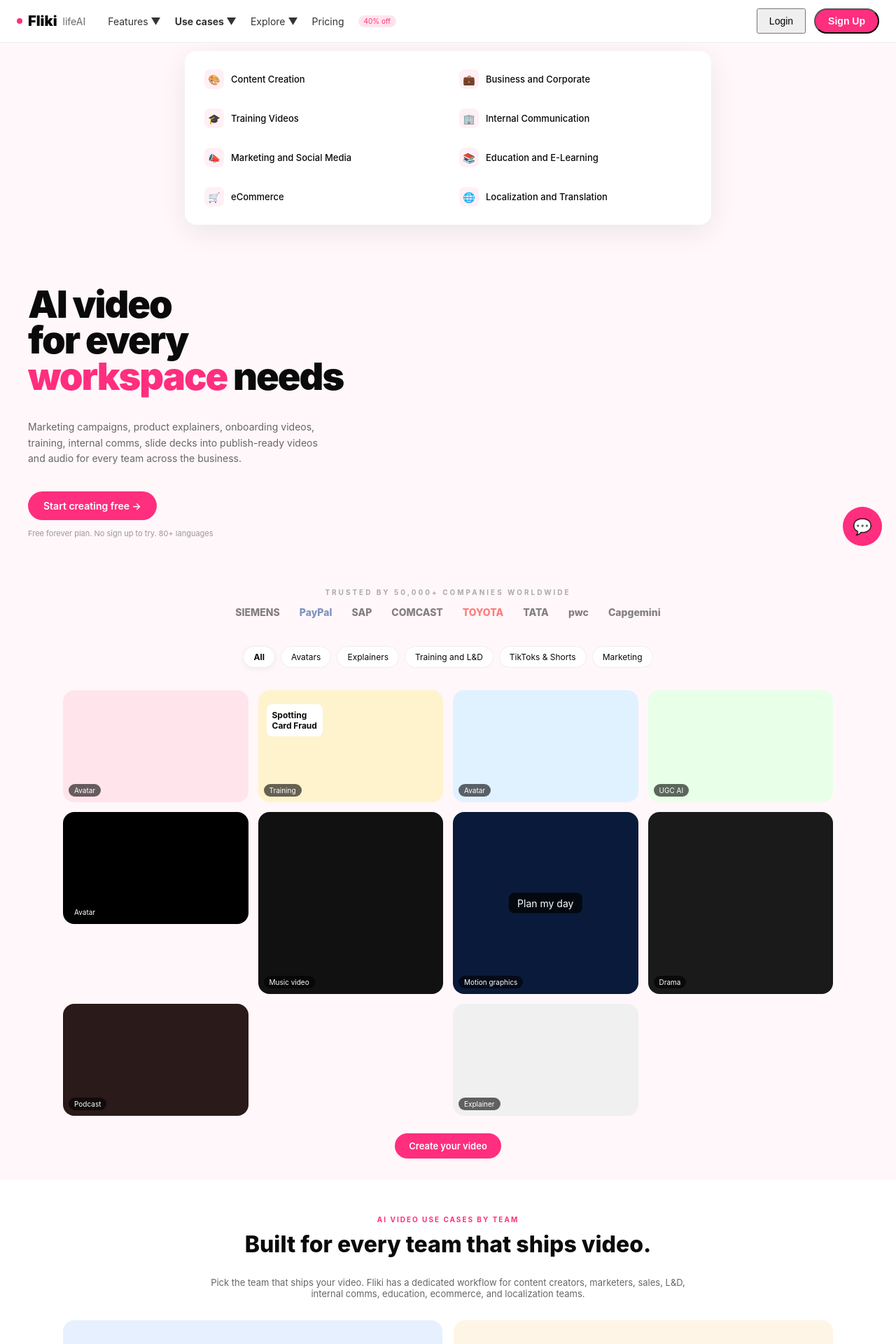
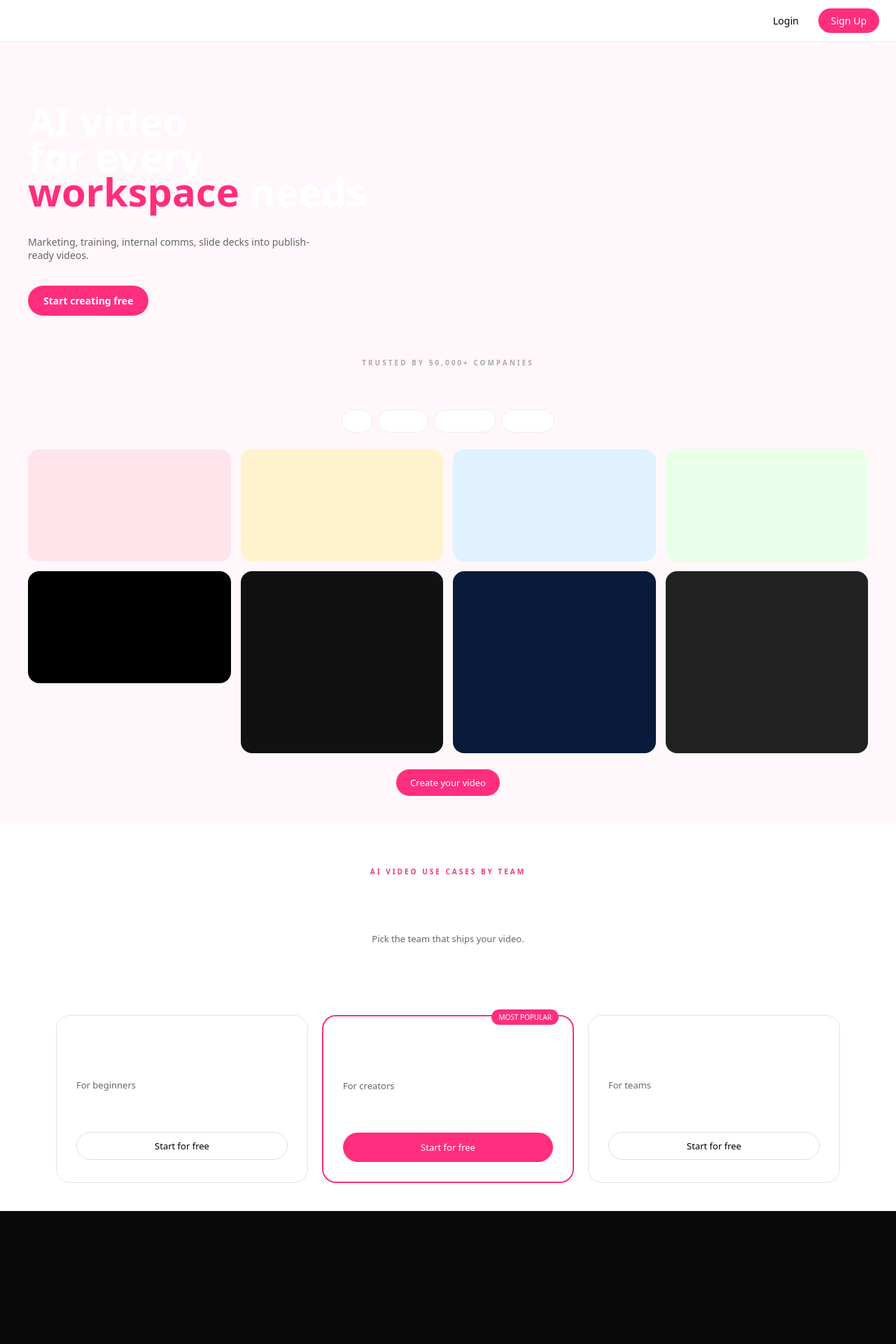
Before and after one commit to muradofficalid-art/LifeAI, a Next.js app: page / in a window 1280 px wide. Shown: the top 1920 px of the page at 70% size. After the commit the page ends 1730 px from the top, so only its background shows below. Built offline with nearby package versions, Linux system fonts and the light colour scheme.

Commit message:
Update page.tsx

```diff
--- a/app/page.tsx
+++ b/app/page.tsx
@@ -1,115 +1,78 @@
 'use client'
-import { useState } from 'react'
 
 export default function Home() {
-  const [duration, setDuration] = useState(5)
-  const credits = (duration * 0.5).toFixed(1)
+  return (
+    <div style={{background:'#FFF7F9', minHeight:'100vh', fontFamily:'system-ui'}}>
 
-  return (
-    <div style={{background:'#FFF7F9', color:'#0a0a0a', minHeight:'100vh', fontFamily:'Inter, system-ui'}}>
-
-      {/* NAVBAR */}
-      <nav style={{background:'white', borderBottom:'1px solid #eee', padding:'12px 24px', display:'flex', justifyContent:'space-between', alignItems:'center', position:'sticky', top:0, zIndex:50}}>
-        <div style={{display:'flex', gap:'32px', alignItems:'center'}}>
-          <div style={{fontWeight:900, fontSize:'20px', display:'flex', alignItems:'center', gap:'8px'}}><span style={{width:'8px', height:'8px', background:'#FF2E7E', borderRadius:'50%', display:'inline-block'}}></span>Fliki <span style={{fontWeight:400, opacity:0.6, fontSize:'14px'}}>lifeAI</span></div>
-          <div style={{display:'flex', gap:'20px', fontSize:'14px', color:'#333'}}><span>Features ▼</span><span style={{fontWeight:700}}>Use cases ▼</span><span>Explore ▼</span><span>Pricing</span><span style={{background:'#FFE4EC', color:'#FF2E7E', padding:'2px 8px', borderRadius:'999px', fontSize:'10px'}}>40% off</span></div>
+      <nav style={{background:'white', borderBottom:'1px solid #eee', padding:'12px 24px', display:'flex', justifyContent:'space-between', alignItems:'center'}}>
+        <div style={{fontWeight:900, fontSize:'20px'}}>lifeAI</div>
+        <div style={{display:'flex', gap:'12px'}}>
+          <a href="/dashboard" style={{padding:'8px 16px', textDecoration:'none', color:'black', fontSize:'14px'}}>Login</a>
+          <a href="/dashboard" style={{background:'#FF2E7E', color:'white', padding:'8px 18px', borderRadius:'999px', fontSize:'14px', textDecoration:'none'}}>Sign Up</a>
         </div>
-        <div style={{display:'flex', gap:'12px'}}><button style={{padding:'8px 16px', fontSize:'14px'}}>Login</button><button style={{background:'#FF2E7E', color:'white', padding:'8px 18px', borderRadius:'999px', fontSize:'14px', fontWeight:600}}>Sign Up</button></div>
       </nav>
 
-      {/* DROPDOWN - ICONS LIST */}
-      <div style={{background:'white', maxWidth:'720px', margin:'12px auto', borderRadius:'16px', boxShadow:'0 10px 40px rgba(0,0,0,0.08)', padding:'16px', display:'grid', gridTemplateColumns:'1fr 1fr', gap:'8px'}}>
-        {[
-          ['🎨','Content Creation'],['💼','Business and Corporate'],
-          ['🎓','Training Videos'],['🏢','Internal Communication'],
-          ['📣','Marketing and Social Media'],['📚','Education and E-Learning'],
-          ['🛒','eCommerce'],['🌐','Localization and Translation']
-        ].map(([icon, text])=>(
-          <div key={text} style={{display:'flex', alignItems:'center', gap:'10px', padding:'10px 12px', borderRadius:'10px'}}><span style={{width:'28px', height:'28px', background:'#FFF0F5', borderRadius:'8px', display:'flex', alignItems:'center', justifyContent:'center', fontSize:'14px'}}>{icon}</span><span style={{fontSize:'13px', fontWeight:500}}>{text}</span></div>
-        ))}
-      </div>
+      <div style={{maxWidth:'1200px', margin:'0 auto', padding:'50px 24px'}}>
+        <h1 style={{fontSize:'56px', fontWeight:900, lineHeight:'0.9'}}>AI video<br/>for every<br/><span style={{color:'#FF2E7E'}}>workspace</span> needs</h1>
+        <p style={{maxWidth:'420px', marginTop:'18px', fontSize:'14px', color:'#666'}}>Marketing, training, internal comms, slide decks into publish-ready videos.</p>
+        <a href="/dashboard" style={{display:'inline-block', marginTop:'20px', background:'#FF2E7E', color:'white', padding:'12px 22px', borderRadius:'999px', textDecoration:'none', fontSize:'14px', fontWeight:600}}>Start creating free</a>
 
-      {/* HERO */}
-      <div style={{textAlign:'left', maxWidth:'1200px', margin:'0 auto', padding:'40px 24px 20px'}}>
-        <h1 style={{fontSize:'54px', fontWeight:900, lineHeight:'0.95', letterSpacing:'-2px'}}>AI video<br/>for every<br/><span style={{color:'#FF2E7E'}}>workspace</span> needs</h1>
-        <p style={{maxWidth:'420px', marginTop:'18px', fontSize:'14px', color:'#666', lineHeight:'1.6'}}>Marketing campaigns, product explainers, onboarding videos, training, internal comms, slide decks into publish-ready videos and audio for every team across the business.</p>
-        <a href="/dashboard" style={{display:'inline-block', marginTop:'22px', background:'#FF2E7E', color:'white', padding:'12px 22px', borderRadius:'999px', fontSize:'14px', fontWeight:600, textDecoration:'none'}}>Start creating free →</a>
-        <p style={{fontSize:'11px', color:'#999', marginTop:'12px'}}>Free forever plan. No sign up to try. 80+ languages</p>
-      </div>
+        <p style={{textAlign:'center', fontSize:'10px', letterSpacing:'3px', color:'#aaa', fontWeight:700, marginTop:'60px'}}>TRUSTED BY 50,000+ COMPANIES</p>
+        <div style={{display:'flex', justifyContent:'center', gap:'24px', marginTop:'12px', fontWeight:800, opacity:0.5, fontSize:'13px'}}>
+          <span>SIEMENS</span><span>PayPal</span><span>TOYOTA</span><span>TATA</span><span>SAP</span>
+        </div>
 
-      {/* TRUSTED */}
-      <div style={{textAlign:'center', padding:'30px 0'}}>
-        <p style={{fontSize:'10px', letterSpacing:'3px', color:'#aaa', fontWeight:700}}>TRUSTED BY 50,000+ COMPANIES WORLDWIDE</p>
-        <div style={{display:'flex', justifyContent:'center', gap:'28px', marginTop:'14px', opacity:0.5, fontWeight:800, fontSize:'14px', flexWrap:'wrap'}}><span>SIEMENS</span><span style={{color:'#003087'}}>PayPal</span><span>SAP</span><span>COMCAST</span><span style={{color:'red'}}>TOYOTA</span><span>TATA</span><span>pwc</span><span>Capgemini</span></div>
-      </div>
+        <div style={{display:'flex', justifyContent:'center', gap:'8px', marginTop:'30px', flexWrap:'wrap'}}>
+          <span style={{background:'white', border:'1px solid #eee', padding:'7px 14px', borderRadius:'999px', fontSize:'12px'}}>All</span>
+          <span style={{background:'#fff', border:'1px solid #eee', padding:'7px 14px', borderRadius:'999px', fontSize:'12px'}}>Avatars</span>
+          <span style={{background:'#fff', border:'1px solid #eee', padding:'7px 14px', borderRadius:'999px', fontSize:'12px'}}>Explainers</span>
+          <span style={{background:'#fff', border:'1px solid #eee', padding:'7px 14px', borderRadius:'999px', fontSize:'12px'}}>Training</span>
+        </div>
 
-      {/* FILTER PILLS */}
-      <div style={{display:'flex', justifyContent:'center', gap:'8px', flexWrap:'wrap', padding:'10px'}}>
-        {['All','Avatars','Explainers','Training and L&D','TikToks & Shorts','Marketing'].map((f,i)=><span key={f} style={{background: i===0 ? 'white' : '#fff', border:'1px solid #eee', padding:'7px 14px', borderRadius:'999px', fontSize:'12px', fontWeight: i===0 ? 700 : 400, boxShadow: i===0 ? '0 2px 8px rgba(0,0,0,0.06)' : 'none'}}>{f}</span>)}
-      </div>
+        <div style={{display:'grid', gridTemplateColumns:'repeat(4, 1fr)', gap:'14px', marginTop:'24px'}}>
+          <div style={{height:'160px', background:'#FFE4EC', borderRadius:'16px'}}></div>
+          <div style={{height:'160px', background:'#FFF3CD', borderRadius:'16px'}}></div>
+          <div style={{height:'160px', background:'#E0F2FF', borderRadius:'16px'}}></div>
+          <div style={{height:'160px', background:'#E8FFE8', borderRadius:'16px'}}></div>
+          <div style={{height:'160px', background:'#000', borderRadius:'16px'}}></div>
+          <div style={{height:'260px', background:'#111', borderRadius:'16px'}}></div>
+          <div style={{height:'260px', background:'#0A1A3A', borderRadius:'16px'}}></div>
+          <div style={{height:'260px', background:'#222', borderRadius:'16px'}}></div>
+        </div>
 
-      {/* VIDEO GRID */}
-      <div style={{display:'grid', gridTemplateColumns:'repeat(4, 1fr)', gap:'14px', maxWidth:'1100px', margin:'22px auto', padding:'0 16px'}}>
-        {[
-          {tag:'Avatar', bg:'#FFE4EC'}, {tag:'Training', bg:'#FFF3CD'}, {tag:'Avatar', bg:'#E0F2FF'}, {tag:'UGC AI', bg:'#E8FFE8'},
-          {tag:'Avatar', bg:'#000'}, {tag:'Music video', bg:'#111'}, {tag:'Motion graphics', bg:'#0A1A3A'}, {tag:'Drama', bg:'#1a1a1a'},
-          {tag:'Podcast', bg:'#2a1a1a'}, {tag:'Explainer', bg:'#f0f0f0'},
-        ].map((v,i)=>(
-          <div key={i} style={{height: i===5 || i===6 || i===7 ? '260px' : '160px', background:v.bg, borderRadius:'16px', position:'relative', overflow:'hidden', gridRow: i===5 ? 'span 2' : undefined}}>
-            <div style={{position:'absolute', bottom:'8px', left:'8px', background:'rgba(0,0,0,0.6)', color:'white', fontSize:'10px', padding:'3px 8px', borderRadius:'999px'}}>{v.tag}</div>
-            {i===1 && <div style={{position:'absolute', top:'20px', left:'12px', background:'white', padding:'8px', borderRadius:'8px', fontSize:'12px', fontWeight:700}}>Spotting<br/>Card Fraud</div>}
-            {i===6 && <div style={{position:'absolute', top:'50%', left:'50%', transform:'translate(-50%,-50%)', background:'rgba(0,0,0,0.7)', color:'white', padding:'6px 12px', borderRadius:'8px', fontSize:'14px'}}>Plan my day</div>}
-          </div>
-        ))}
-      </div>
-
-      <div style={{textAlign:'center', padding:'10px 0 40px'}}><a href="/dashboard" style={{background:'#FF2E7E', color:'white', padding:'10px 20px', borderRadius:'999px', fontSize:'13px', textDecoration:'none', fontWeight:600}}>Create your video</a></div>
-
-      {/* BUILT FOR EVERY TEAM */}
-      <div style={{background:'white', padding:'40px 24px', textAlign:'center'}}>
-        <p style={{fontSize:'10px', letterSpacing:'2px', color:'#FF2E7E', fontWeight:700}}>AI VIDEO USE CASES BY TEAM</p>
-        <h2 style={{fontSize:'32px', fontWeight:800, marginTop:'8px'}}>Built for every team that ships video.</h2>
-        <p style={{fontSize:'13px', color:'#666', maxWidth:'700px', margin:'10px auto'}}>Pick the team that ships your video. Fliki has a dedicated workflow for content creators, marketers, sales, L&D, internal comms, education, ecommerce, and localization teams.</p>
-        <div style={{display:'grid', gridTemplateColumns:'1fr 1fr', gap:'16px', maxWidth:'1100px', margin:'30px auto'}}>
-          <div style={{background:'#E6F0FF', borderRadius:'16px', height:'220px', display:'flex', alignItems:'center', justifyContent:'center'}}>📱 Mockup 1</div>
-          <div style={{background:'#FFF5E6', borderRadius:'16px', height:'220px', display:'flex', alignItems:'center', justifyContent:'center'}}>🖼️ Mockup 2</div>
+        <div style={{textAlign:'center', marginTop:'30px'}}>
+          <a href="/dashboard" style={{background:'#FF2E7E', color:'white', padding:'10px 20px', borderRadius:'999px', textDecoration:'none', fontSize:'13px'}}>Create your video</a>
         </div>
       </div>
 
-      {/* PRICING */}
-      <div style={{background:'white', padding:'40px 16px'}}>
-        <p style={{textAlign:'center', fontSize:'10px', letterSpacing:'3px', color:'#888'}}>SIMPLE, TRANSPARENT PRICING</p>
-        <h2 style={{textAlign:'center', fontSize:'36px', fontWeight:800, marginTop:'8px'}}>Your AI partner for <span style={{color:'#FF2E7E'}}>video creation</span></h2>
-        <div style={{display:'flex', justifyContent:'center', marginTop:'18px'}}><div style={{background:'#f1f1f1', borderRadius:'999px', padding:'4px', display:'flex'}}><button style={{background:'black', color:'white', padding:'8px 18px', borderRadius:'999px', fontSize:'13px'}}>Monthly</button><button style={{padding:'8px 18px', fontSize:'13px', color:'#666'}}>Yearly ⚡ 40% off</button></div></div>
+      <div style={{background:'white', padding:'50px 24px', textAlign:'center'}}>
+        <p style={{fontSize:'10px', letterSpacing:'3px', color:'#FF2E7E', fontWeight:700}}>AI VIDEO USE CASES BY TEAM</p>
+        <h2 style={{fontSize:'32px', fontWeight:800, marginTop:'8px'}}>Built for every team that ships video.</h2>
+        <p style={{fontSize:'13px', color:'#666', maxWidth:'700px', margin:'10px auto'}}>Pick the team that ships your video.</p>
+      </div>
 
-        <div style={{display:'grid', gridTemplateColumns:'repeat(3,1fr)', gap:'20px', maxWidth:'1200px', margin:'36px auto'}}>
-          <div style={{border:'1px solid #e5e5e5', borderRadius:'20px', padding:'28px'}}><h3 style={{fontWeight:700}}>Basic</h3><p style={{fontSize:'13px', color:'#666'}}>For beginners</p><ul style={{marginTop:'20px', fontSize:'13px', lineHeight:'26px', listStyle:'none', padding:0}}><li>✓ 60 credits per month</li><li>✓ 1000 voices</li><li>✓ Full HD 1080p</li><li>✓ Premium stock</li><li>✓ 5 min</li></ul><p style={{fontWeight:800, marginTop:'24px'}}>Rs 2,299 / per month</p><a href="/dashboard" style={{display:'block', textAlign:'center', marginTop:'18px', border:'1px solid #ddd', borderRadius:'999px', padding:'10px', fontSize:'13px', textDecoration:'none', color:'black'}}>Start for free →</a></div>
-
-          <div style={{border:'2px solid #FF2E7E', borderRadius:'20px', padding:'28px', position:'relative'}}><span style={{position:'absolute', top:'-10px', right:'20px', background:'#FF2E7E', color:'white', fontSize:'10px', padding:'4px 10px', borderRadius:'999px'}}>⭐ MOST POPULAR</span><h3 style={{fontWeight:700}}>Standard</h3><p style={{fontSize:'13px', color:'#666'}}>For creators</p><ul style={{marginTop:'20px', fontSize:'13px', lineHeight:'26px', listStyle:'none', padding:0}}><li>✓ 180 credits</li><li>✓ 1000 voices 500 ultra</li><li>✓ 15 min, 60+ languages</li><li>✓ Voice cloning</li></ul><p style={{fontWeight:800, marginTop:'24px'}}>Rs 7,799 / per month</p><a href="/dashboard" style={{display:'block', textAlign:'center', marginTop:'18px', background:'#FF2E7E', color:'white', borderRadius:'999px', padding:'12px', fontSize:'13px', textDecoration:'none'}}>Start for free →</a></div>
-
-          <div style={{border:'1px solid #e5e5e5', borderRadius:'20px', padding:'28px'}}><h3 style={{fontWeight:700}}>Premium</h3><p style={{fontSize:'13px', color:'#666'}}>For professional teams</p><ul style={{marginTop:'20px', fontSize:'13px', lineHeight:'26px', listStyle:'none', padding:0}}><li>✓ 600 credits</li><li>✓ 2300+ voices</li><li>✓ 40 min</li><li>✓ AI video clips</li></ul><p style={{fontWeight:800, marginTop:'24px'}}>Rs 23,999 / per month</p><a href="/dashboard" style={{display:'block', textAlign:'center', marginTop:'18px', border:'1px solid #ddd', borderRadius:'999px', padding:'10px', fontSize:'13px', textDecoration:'none', color:'black'}}>Start for free →</a></div>
+      <div style={{background:'white', padding:'40px 80px', display:'grid', gridTemplateColumns:'repeat(3, 1fr)', gap:'20px'}}>
+        <div style={{border:'1px solid #e5e5e5', borderRadius:'20px', padding:'28px'}}>
+          <h3>Basic</h3>
+          <p style={{fontSize:'13px', color:'#666'}}>For beginners</p>
+          <p style={{fontWeight:800, marginTop:'20px'}}>Rs 2,299 / per month</p>
+          <a href="/dashboard" style={{display:'block', textAlign:'center', marginTop:'16px', border:'1px solid #ddd', borderRadius:'999px', padding:'10px', textDecoration:'none', color:'black', fontSize:'13px'}}>Start for free</a>
+        </div>
+        <div style={{border:'2px solid #FF2E7E', borderRadius:'20px', padding:'28px', position:'relative'}}>
+          <span style={{position:'absolute', top:'-10px', right:'20px', background:'#FF2E7E', color:'white', fontSize:'10px', padding:'4px 10px', borderRadius:'999px'}}>MOST POPULAR</span>
+          <h3>Standard</h3>
+          <p style={{fontSize:'13px', color:'#666'}}>For creators</p>
+          <p style={{fontWeight:800, marginTop:'20px'}}>Rs 7,799 / per month</p>
+          <a href="/dashboard" style={{display:'block', textAlign:'center', marginTop:'16px', background:'#FF2E7E', color:'white', borderRadius:'999px', padding:'12px', textDecoration:'none', fontSize:'13px'}}>Start for free</a>
+        </div>
+        <div style={{border:'1px solid #e5e5e5', borderRadius:'20px', padding:'28px'}}>
+          <h3>Premium</h3>
+          <p style={{fontSize:'13px', color:'#666'}}>For teams</p>
+          <p style={{fontWeight:800, marginTop:'20px'}}>Rs 23,999 / per month</p>
+          <a href="/dashboard" style={{display:'block', textAlign:'center', marginTop:'16px', border:'1px solid #ddd', borderRadius:'999px', padding:'10px', textDecoration:'none', color:'black', fontSize:'13px'}}>Start for free</a>
         </div>
       </div>
 
-      {/* CALCULATOR */}
-      <div style={{background:'#FAFAFA', borderTop:'1px solid #eee', borderBottom:'1px solid #eee', display:'grid', gridTemplateColumns:'1fr 1fr', gap:'0', maxWidth:'1200px', margin:'0 auto'}}>
-        <div style={{padding:'32px'}}>
-          <p style={{fontSize:'10px', letterSpacing:'2px', fontWeight:700, color:'#888'}}>PRICING CALCULATOR</p>
-          <h3 style={{fontSize:'24px', fontWeight:800, marginTop:'6px'}}>Estimate your credits</h3>
-          <div style={{marginTop:'24px'}}>
-            <div style={{display:'flex', justifyContent:'space-between', fontSize:'11px', fontWeight:700}}><span>VIDEO DURATION</span><span>{duration} mins</span></div>
-            <input type="range" min={1} max={30} value={duration} onChange={e=>setDuration(Number(e.target.value))} style={{width:'100%', marginTop:'12px'}}/>
-            <div style={{display:'flex', justifyContent:'space-between', fontSize:'10px', color:'#aaa', marginTop:'4px'}}><span>1 MIN</span><span>30 MIN</span></div>
-          </div>
-        </div>
-        <div style={{background:'#0F172A', borderRadius:'0 0 0 0', margin:'16px', borderRadius:'24px', padding:'32px', textAlign:'center', color:'white', display:'flex', flexDirection:'column', justifyContent:'center'}}>
-          <p style={{fontSize:'10px', letterSpacing:'3px', color:'#FF2E7E', fontWeight:700}}>ESTIMATED CREDITS</p>
-          <h1 style={{fontSize:'48px', fontWeight:900, marginTop:'12px'}}>{credits} Credits</h1>
-          <p style={{fontSize:'12px', color:'#aaa', marginTop:'4px'}}>0.5 credits / min</p>
-        </div>
-      </div>
-
-      <div style={{position:'fixed', bottom:'20px', right:'20px', width:'56px', height:'56px', background:'#FF2E7E', borderRadius:'50%', display:'flex', alignItems:'center', justifyContent:'center', color:'white', fontSize:'22px'}}>💬</div>
     </div>
   )
 }
```
